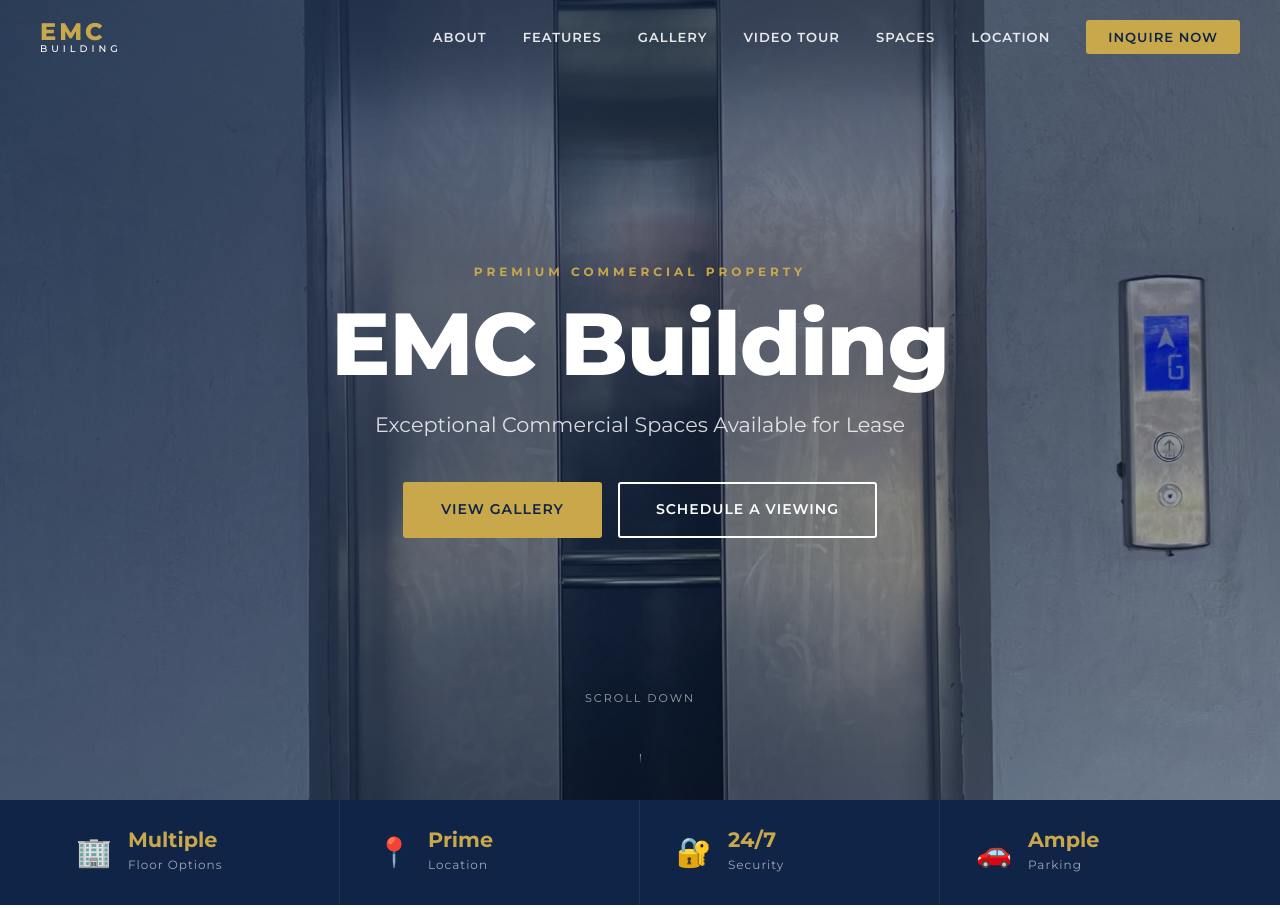
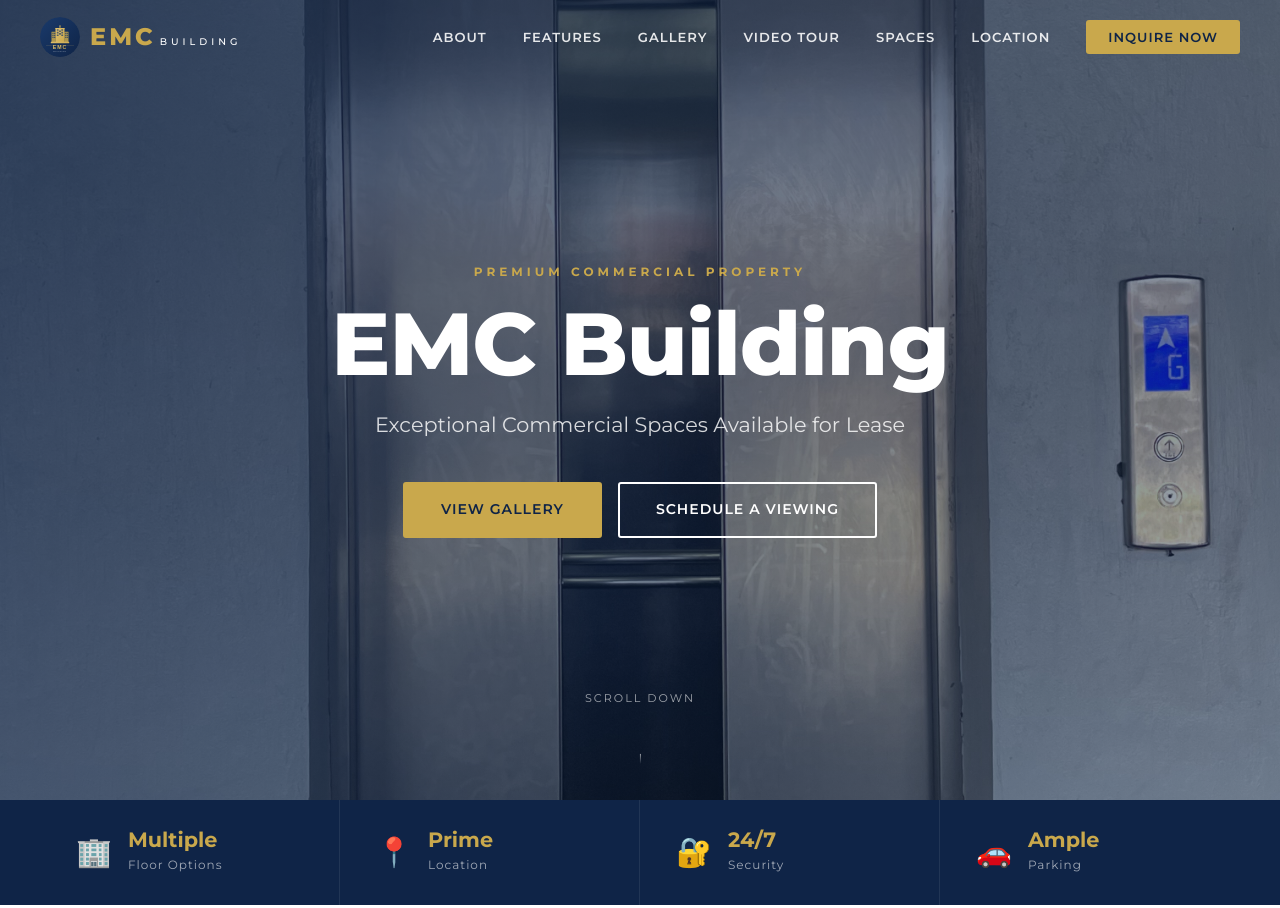
Before and after one commit to ymathsky/emc, a plain HTML site: page index.html in a window 1280 px wide. Shown: the top 908 px of the page. Drawn offline with Linux system fonts and the light colour scheme.

Commit message:
Add EMC Building logo and favicons

```diff
--- a/css/style.css
+++ b/css/style.css
@@ -127,8 +127,17 @@ input, textarea, select { font-family: inherit; font-size: 1rem; }
 }
 .nav-logo {
   display: flex;
-  flex-direction: column;
+  flex-direction: row;
+  align-items: center;
+  gap: 10px;
   line-height: 1;
+}
+.nav-logo-img {
+  width: 40px;
+  height: 40px;
+  border-radius: 50%;
+  object-fit: cover;
+  flex-shrink: 0;
 }
 .logo-emc {
   font-size: 1.5rem;
--- a/index.html
+++ b/index.html
@@ -9,6 +9,11 @@
   <link rel="preconnect" href="https://fonts.gstatic.com" crossorigin>
   <link href="https://fonts.googleapis.com/css2?family=Montserrat:wght@300;400;500;600;700;800&display=swap" rel="stylesheet">
   <link rel="stylesheet" href="css/style.css">
+  <!-- Favicons -->
+  <link rel="icon" type="image/png" sizes="32x32" href="favicon-32.png">
+  <link rel="icon" type="image/png" sizes="16x16" href="favicon-16.png">
+  <link rel="icon" type="image/svg+xml" href="images/logo.svg">
+  <link rel="apple-touch-icon" sizes="180x180" href="apple-touch-icon.png">
 </head>
 <body>
 
@@ -16,8 +21,11 @@
   <nav class="navbar" id="navbar">
     <div class="nav-container">
       <a href="#hero" class="nav-logo">
-        <span class="logo-emc">EMC</span>
-        <span class="logo-building">BUILDING</span>
+        <img src="images/logo.svg" alt="EMC Building Logo" class="nav-logo-img">
+        <div>
+          <span class="logo-emc">EMC</span>
+          <span class="logo-building">BUILDING</span>
+        </div>
       </a>
       <ul class="nav-links">
         <li><a href="#about">About</a></li>
@@ -375,6 +383,7 @@
       <div class="footer-content">
         <div class="footer-brand">
           <div class="footer-logo">
+            <img src="images/logo.svg" alt="EMC Building Logo" style="width:60px;height:60px;border-radius:50%;margin-bottom:12px;">
             <span class="logo-emc">EMC</span>
             <span class="logo-building">BUILDING</span>
           </div>
```
Also changed, not shown: apple-touch-icon.png (added), favicon-16.png (added), favicon-192.png (added), favicon-32.png (added), images/logo.svg (added).
